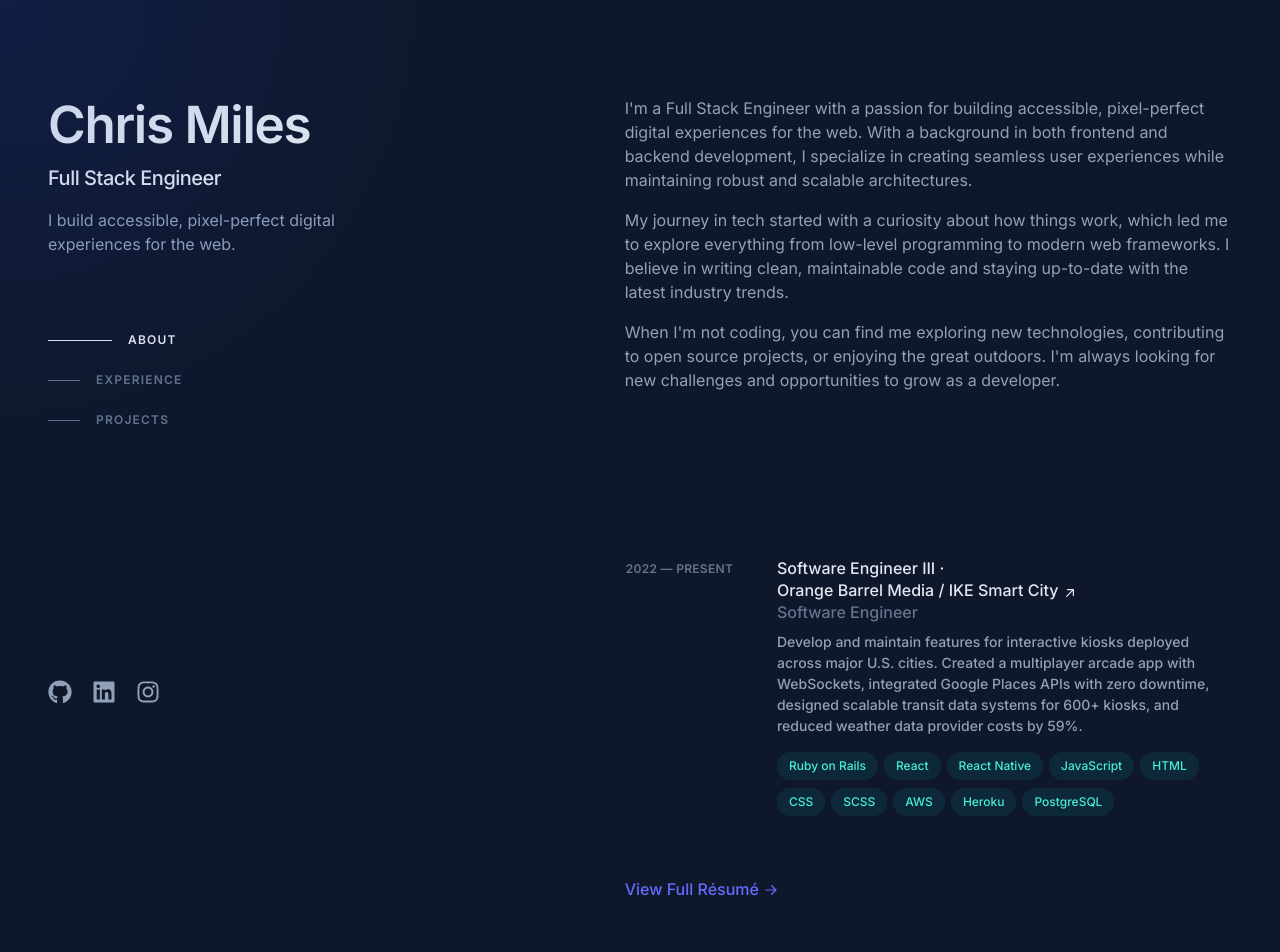
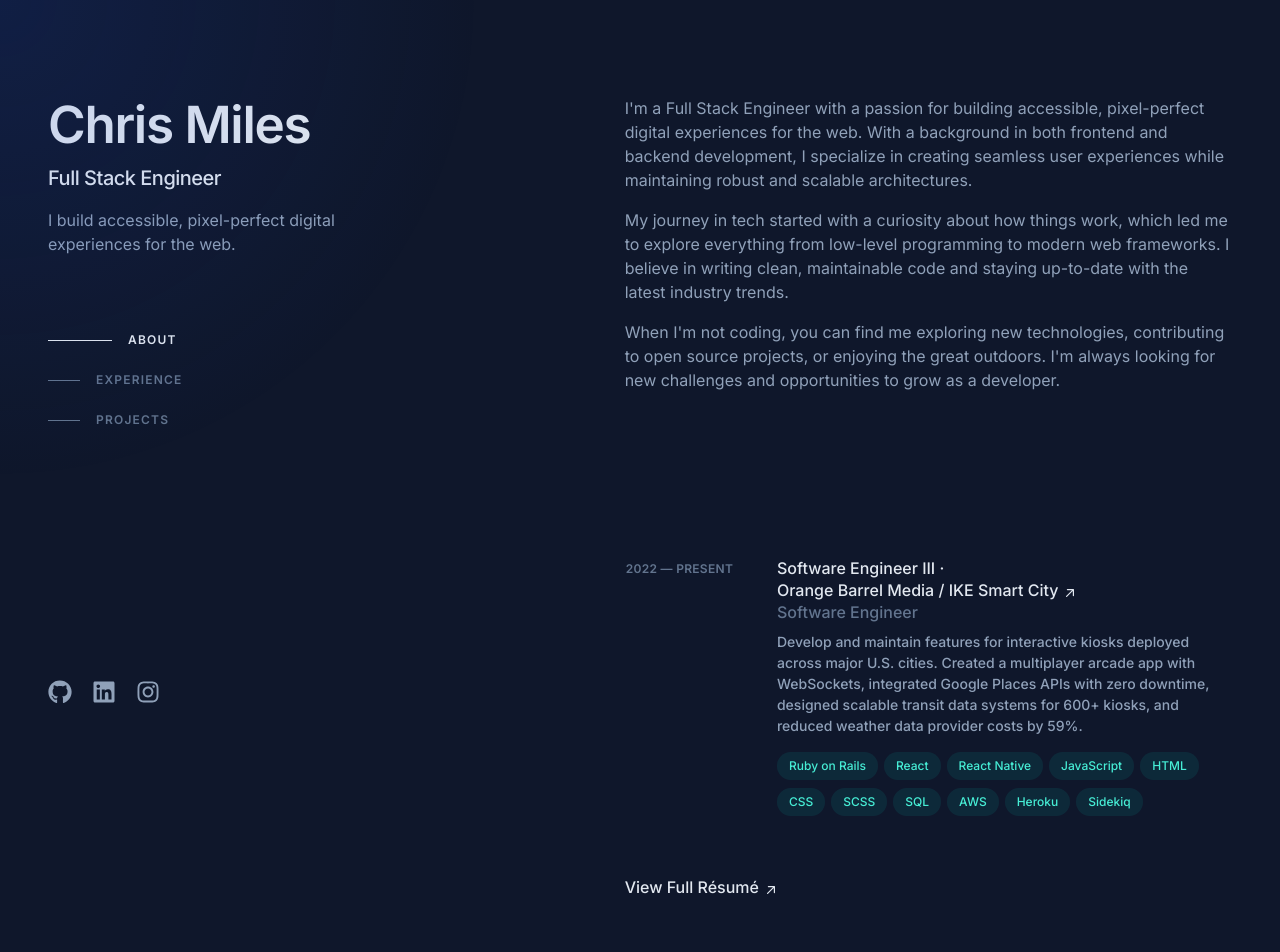
Before and after one commit to c-miles/my-portfolio, a React (Vite) app: page / in a window 1280 px wide. Shown: the top 952 px of the page. Built offline with nearby package versions, Linux system fonts and the light colour scheme.

Commit message:
correct resume styling

```diff
--- a/src/components/sections/Experience.jsx
+++ b/src/components/sections/Experience.jsx
@@ -7,8 +7,8 @@ const Experience = () => (
     className="mb-16 scroll-mt-16 md:mb-24 lg:mb-36 lg:scroll-mt-24"
     aria-label="Work experience"
   >
-    <div className="text-slate-400 group/list">
-      <ul>
+    <div className="text-slate-400">
+      <ul className="group/list">
         {experience.jobs.map((job, index) => (
           <li key={index} className="mb-12">
             <a
@@ -91,12 +91,16 @@ const Experience = () => (
 
       <div className="mt-12">
         <a
-          className="inline-flex items-center font-medium leading-tight text-slate-200 group hover:text-teal-300"
+          className="group flex items-center font-medium leading-tight text-slate-200 hover:text-teal-300 no-underline"
           href={experience.resumeLink}
           target="_blank"
           rel="noreferrer noopener"
+          style={{
+            color: "rgb(226, 232, 240) !important",
+            textDecoration: "none",
+          }}
         >
-          <span>
+          <span className="text-slate-200 group-hover:text-teal-300">
             <span className="border-b border-transparent pb-px transition group-hover:border-teal-300 motion-reduce:transition-none">
               {experience.resumeLinkText}
             </span>
@@ -105,12 +109,12 @@ const Experience = () => (
                 xmlns="http://www.w3.org/2000/svg"
                 viewBox="0 0 20 20"
                 fill="currentColor"
-                className="ml-1 inline-block h-4 w-4 shrink-0 -translate-y-px transition-transform group-hover:translate-x-2 group-focus-visible:translate-x-2 motion-reduce:transition-none"
+                className="ml-1 inline-block h-4 w-4 shrink-0 translate-y-px transition-transform duration-200 group-hover:[transform:translate(4px,-4px)]"
                 aria-hidden="true"
               >
                 <path
                   fillRule="evenodd"
-                  d="M3 10a.75.75 0 01.75-.75h10.638L10.23 5.29a.75.75 0 111.04-1.08l5.5 5.25a.75.75 0 010 1.08l-5.5 5.25a.75.75 0 11-1.04-1.08l4.158-3.96H3.75A.75.75 0 013 10z"
+                  d="M5.22 14.78a.75.75 0 001.06 0l7.22-7.22v5.69a.75.75 0 001.5 0v-7.5a.75.75 0 00-.75-.75h-7.5a.75.75 0 000 1.5h5.69l-7.22 7.22a.75.75 0 000 1.06z"
                   clipRule="evenodd"
                 />
               </svg>
--- a/src/content/experience.js
+++ b/src/content/experience.js
@@ -9,7 +9,7 @@ export const experience = {
         "Software Engineer"
       ],
       description: "Develop and maintain features for interactive kiosks deployed across major U.S. cities. Created a multiplayer arcade app with WebSockets, integrated Google Places APIs with zero downtime, designed scalable transit data systems for 600+ kiosks, and reduced weather data provider costs by 59%.",
-      technologies: ["Ruby on Rails", "React", "React Native", "JavaScript", "HTML", "CSS", "SCSS", "AWS", "Heroku", "PostgreSQL"]
+      technologies: ["Ruby on Rails", "React", "React Native", "JavaScript", "HTML", "CSS", "SCSS", "SQL", "AWS", "Heroku", "Sidekiq"]
     }
   ],
   resumeLink: "/resume.pdf",
```
